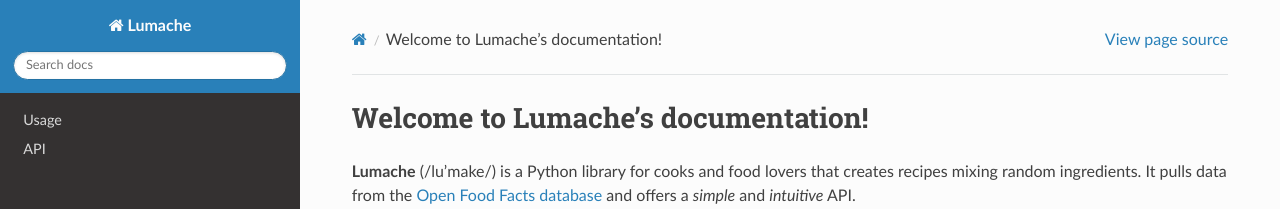
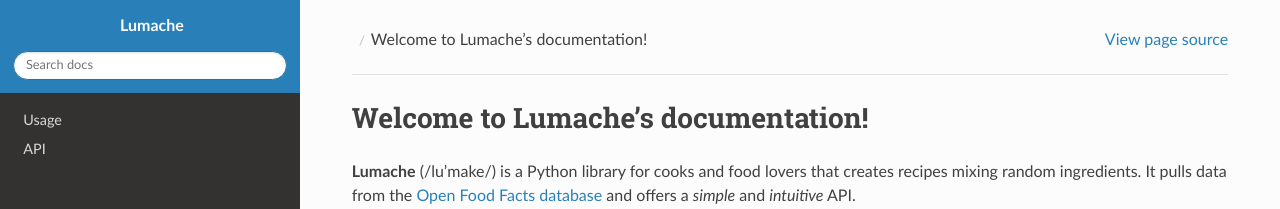
Before and after one commit to mad0x20wizard/ReadTheDocsTest, a Sphinx documentation site: the page built from docs/source/index.rst, in a window 1280 px wide. Shown: the top 209 px of the page. Built offline with Sphinx 7.4.7 and the Read the Docs theme 3.1.0, drawn with Linux system fonts in a browser that asks for light colours.

Commit message:
icon test

```diff
--- a/docs/source/_static/custom.css
+++ b/docs/source/_static/custom.css
@@ -11,3 +11,7 @@
 .ethical-rtd {
     display: none;
 }
+
+a.icon-home::before {
+  content: url("_images/moon.png") !important
+}
```
Also changed, not shown: docs/source/_images/moon.png (added).
